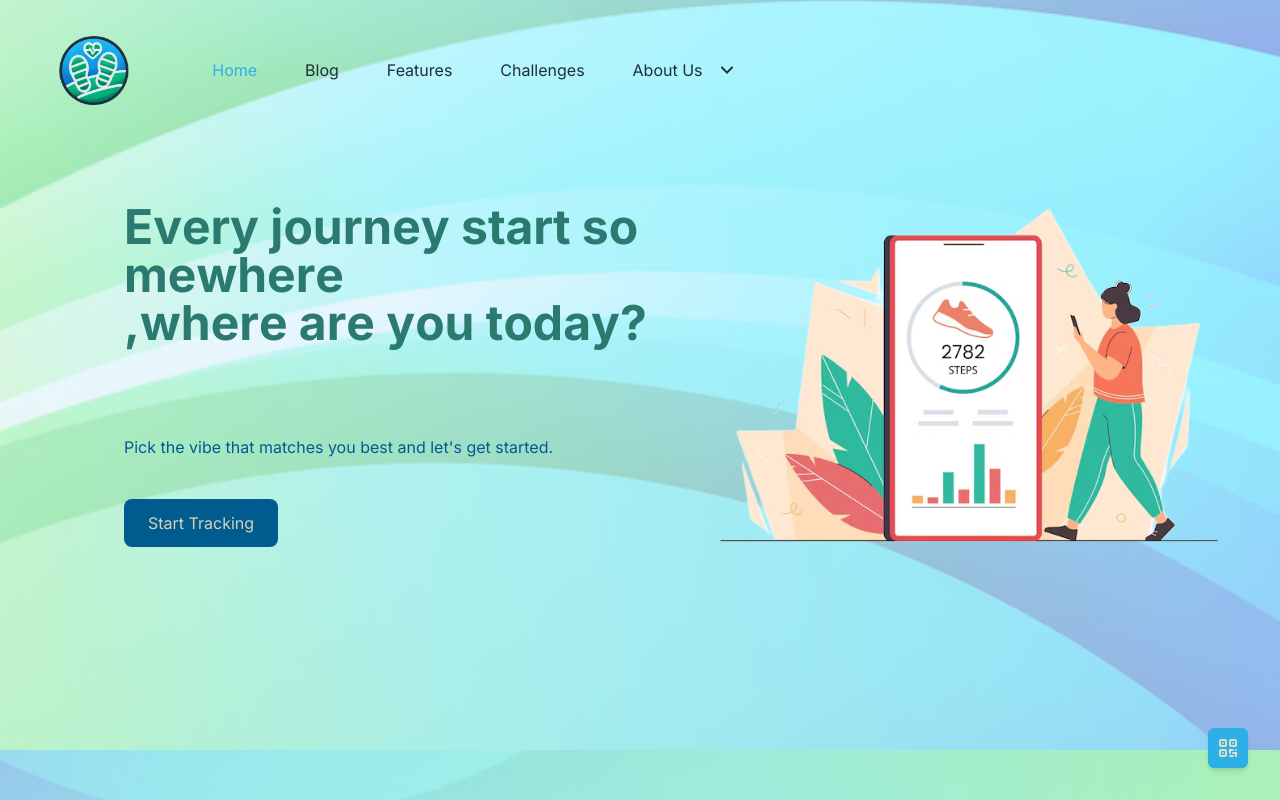
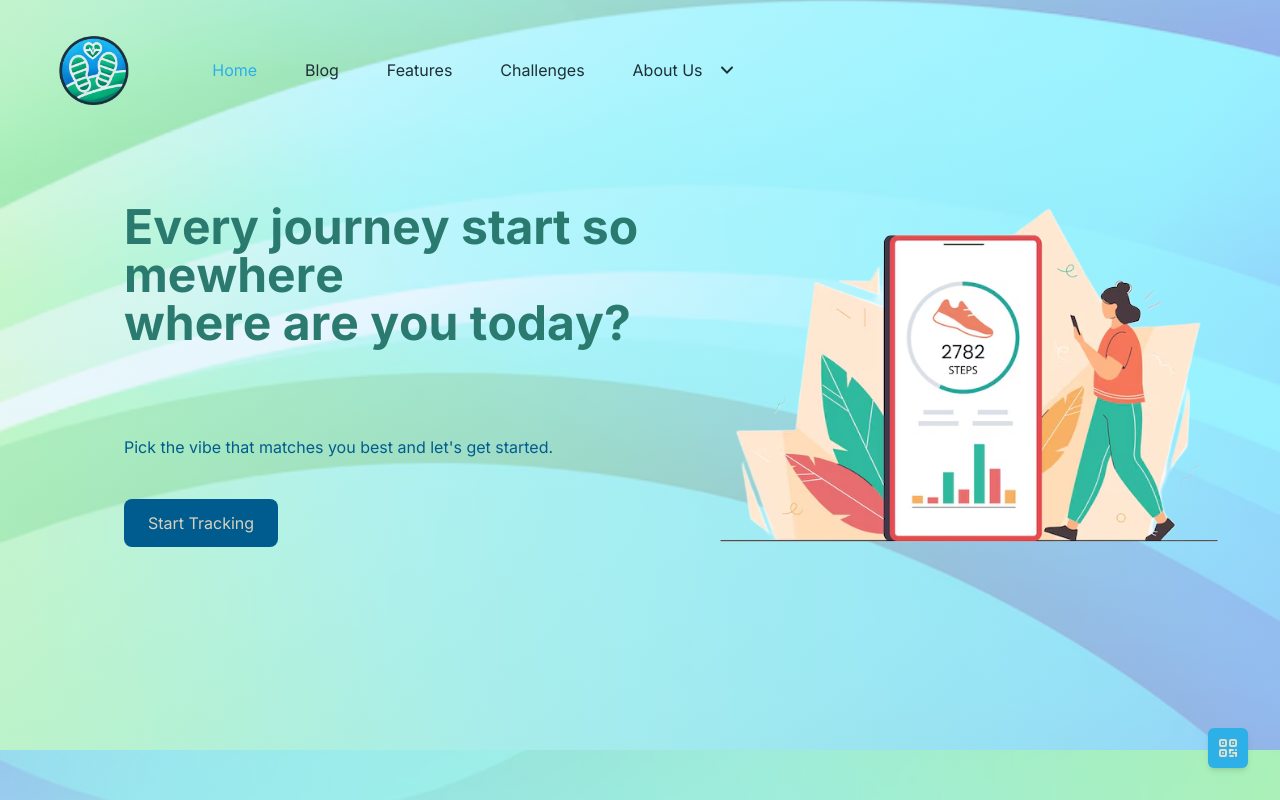
Before and after one commit to mohitaryan0/project, a Next.js app: page / in a window 1280 px wide. Shown: the top 800 px of the page. Built offline with nearby package versions, Linux system fonts and the light colour scheme.

Commit message:
Remove comma after 'somewhere' in top section text

```diff
--- a/src/components/top/top.tsx
+++ b/src/components/top/top.tsx
@@ -27,8 +27,8 @@ const TopSection: React.FC = () => {
         <div className="md:w-1/2 text-center md:text-left mb-10 md:mb-0">
           <h1 className="text-5xl font-bold text-[#2B7A6F] mb-20 pl-8 md:pl-16">
             <AnimatedText
-              text={`Every journey start somewhere\n,where are you today?`}
-              className="text-left"
+              text={`Every journey start somewhere\nwhere are you today?`}
+              className="text-left whitespace-pre-line"
             />
           </h1>
           <div className="text-[#005B8F] mb-8 pl-8 md:pl-16 flex items-center gap-2 relative min-h-[2.5em]">
```
